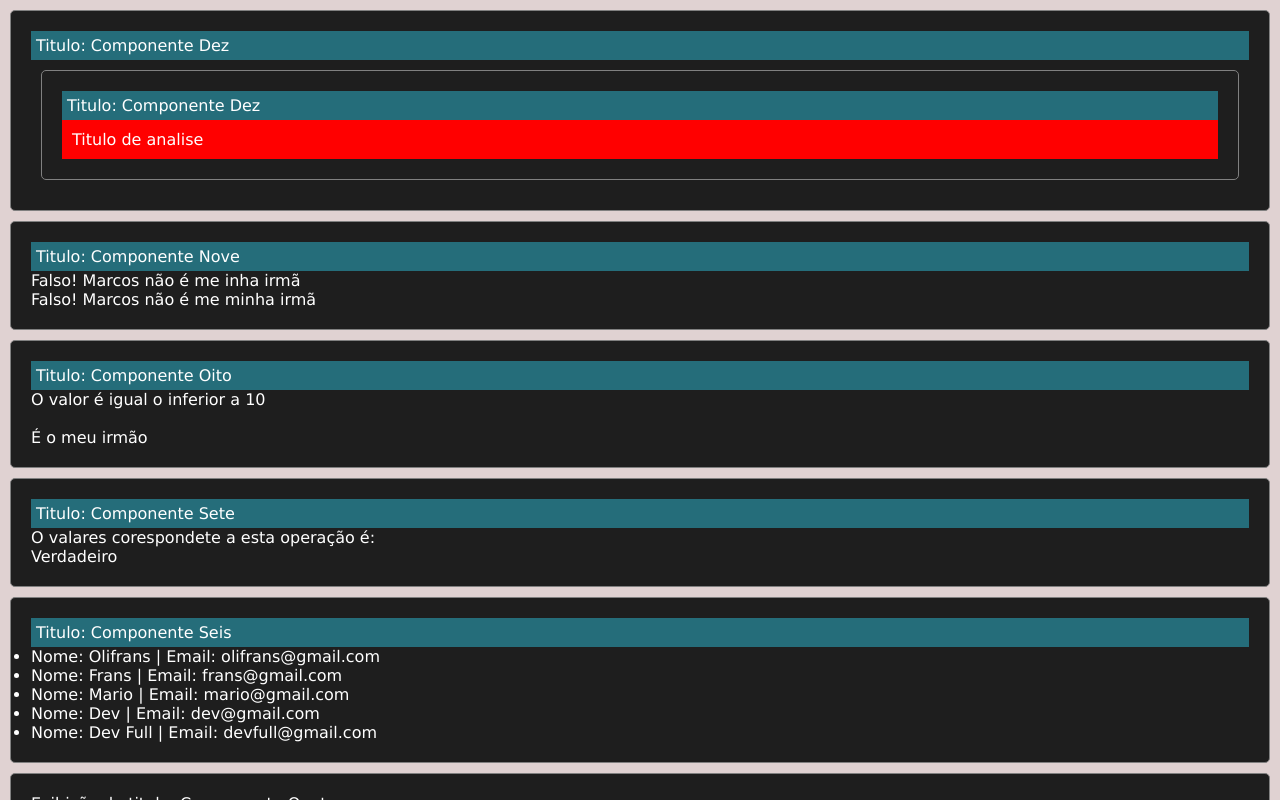
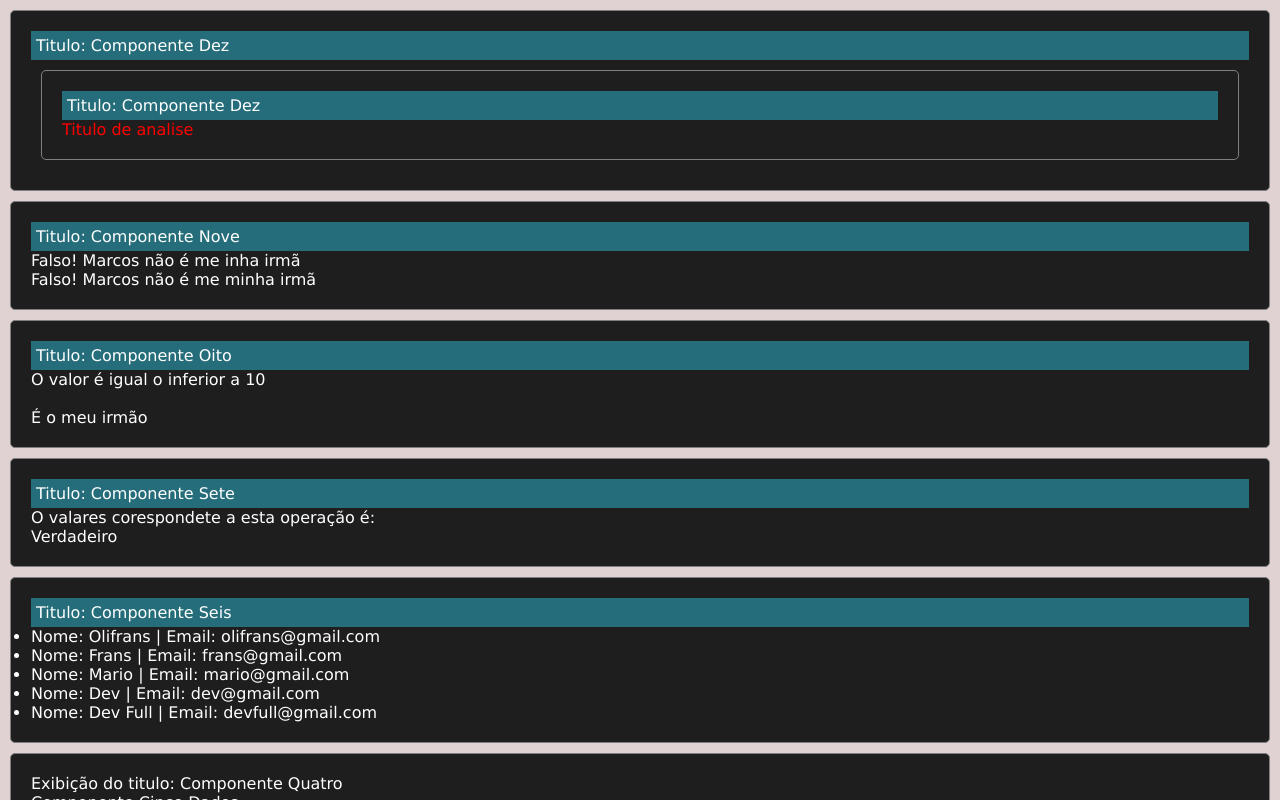
Before and after one commit to Olifrans/react-learning-all, a React (Create React App) app: page / in a window 1280 px wide. Shown: the top 800 px of the page. Built offline with nearby package versions, Linux system fonts and the light colour scheme.

Commit message:
feat: style props

```diff
--- a/src/App.tsx
+++ b/src/App.tsx
@@ -13,7 +13,7 @@ import ComponenteDez from "./components/ComponenteDez";
 function App() {
   return (
     <>
-      <ComponenteDez titulo="Componente Dez" />
+      <ComponenteDez titulo="Componente Dez" corTexto="red"/>
       <ComponenteNove titulo="Componente Nove" nome="Marcos" valor={4} />
       <ComponenteOito titulo="Componente Oito" nome="Marcos" valor={4} />
       <ComponenteSete titulo="Componente Sete" valor={100} />
--- a/src/components/ComponenteDez.tsx
+++ b/src/components/ComponenteDez.tsx
@@ -1,6 +1,6 @@
 export default function ComponenteDez(props) {
 
-  const estilo = { color: "White", padding: "10px", background: "red" };
+  //const estilo = { color: "White", padding: "10px", background: "red" };
 
   return (
     <div className="componente">
@@ -8,7 +8,7 @@ export default function ComponenteDez(props) {
       <div className="componente">
         <p className="titulo">Titulo: {props.titulo}</p>
 
-        <p style={estilo}>Titulo de analise</p>
+        <p style={{color: props.corTexto}}>Titulo de analise</p>
       </div>
     </div>
   );
```
